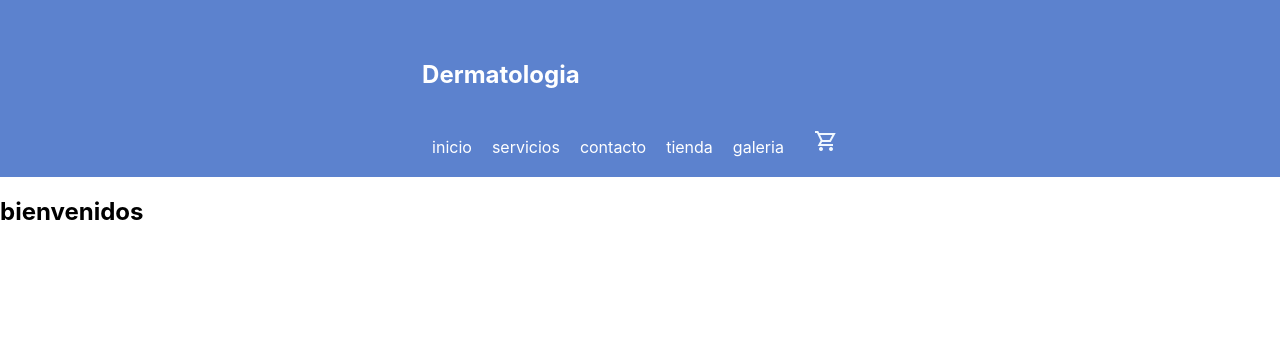
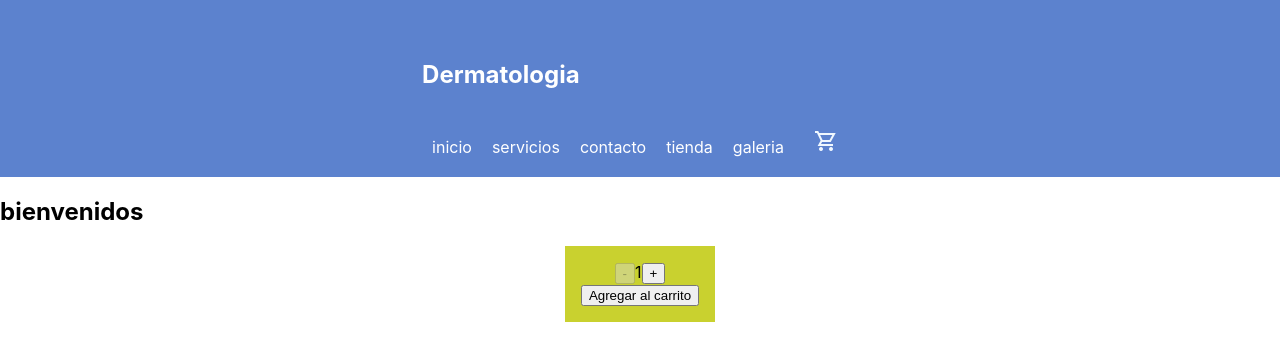
Before and after one commit to alvarez8037/ReactJs, a React (Create React App) app: page / in a window 1280 px wide. Shown: the top 360 px of the page. Built offline with nearby package versions, Linux system fonts and the light colour scheme.

Commit message:
contador con boton

```diff
--- a/src/App.css
+++ b/src/App.css
@@ -58,6 +58,7 @@
   padding: 20px;
 
 }
+
 @keyframes App-logo-spin {
   from {
     transform: rotate(0deg);
--- a/src/App.js
+++ b/src/App.js
@@ -1,6 +1,7 @@
 import ItemListContainer from './components/ItemListContainer/ItemListContainer';
 import './App.css';
 import NavBar from "./components/NavBar"
+
 
 
 
@@ -12,6 +13,7 @@
     <>
     <NavBar/>
     <ItemListContainer saludo={saludo}/>
+
     </>
   );
 
--- /dev/null
+++ b/src/components/ItemCount/ItemCount.css
@@ -0,0 +1,7 @@
+.counter {
+    width: fit-content;
+    background-color:#c9d12f ;
+    margin: auto;
+    padding: 1rem;
+    text-align: center;
+  }
--- /dev/null
+++ b/src/components/ItemCount/index.jsx
@@ -0,0 +1,29 @@
+import './ItemCount.css'
+
+import React, { useState } from 'react';
+
+export const itemcount = ({initial, stock, onAdd}) => {
+const [count, setCount] = useState(initial);
+
+const decrease = () => {
+  setCount(count - 1);
+}
+
+const increase = () => {
+  setCount(count + 1);
+}
+
+return (
+    <div className='counter'>
+  <button disabled={count <= 1} onClick={decrease}>-</button>
+  <span>{count}</span>
+  <button disabled={count >= stock} onClick={increase}>+</button>
+  <div>
+    <button disabled={stock <= 0} onClick={()=> onAdd(count)}>Agregar al carrito</button>
+  </div>
+</div>
+
+    );
+
+}
+export default itemcount;
--- a/src/components/ItemListContainer/ItemListContainer.jsx
+++ b/src/components/ItemListContainer/ItemListContainer.jsx
@@ -1,8 +1,19 @@
-const ItemListContainer = ({saludo}) => {
+import ItemCount from '../ItemCount';
+
+
+export const ItemListContainer = ({saludo}) => {
+
+    const onAdd = (quantity) => {
+        console.log(`compraste ${quantity} unidades`);
+    }
+
     return (
+
         <>
         <h2>{saludo}</h2>
+        <ItemCount initial={1} stock={5} onAdd={onAdd} />
         </>
+
     );
     };
     export default ItemListContainer;
```
Also changed, not shown: public/index.html (line endings or trailing spaces).
